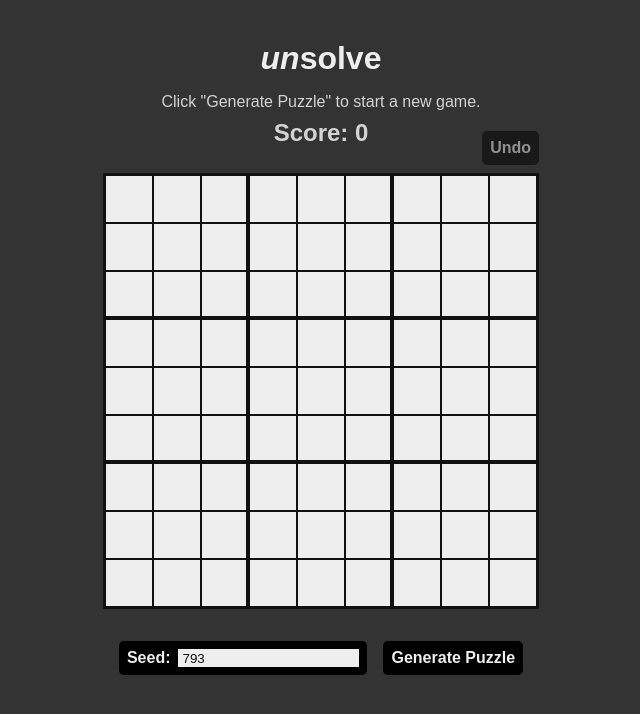
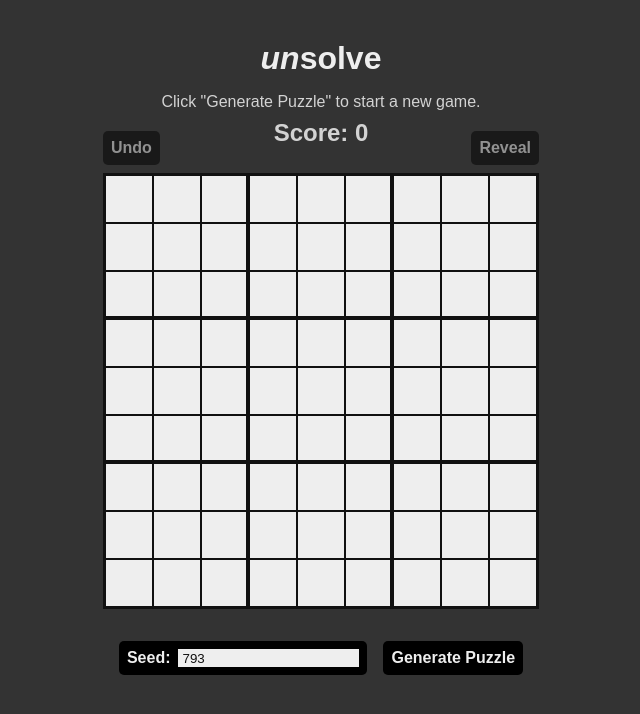
Before and after one commit to AidanGlickman/unsolve, a React (Vite) app: page / in a window 1280 px wide. Shown: the top 714 px of the page, without its empty margins (319-959 px from the left). Built offline with nearby package versions, Linux system fonts and the light colour scheme.

Commit message:
Implement reveal button

```diff
--- a/src/components/App.tsx
+++ b/src/components/App.tsx
@@ -20,6 +20,7 @@ function App() {
     const [frozen, setFrozen] = useState(true);
     const [numbersRemoved, setNumbersRemoved] = useState(0);
     const [gameOver, setGameOver] = useState(false);
+    const [revealed, setRevealed] = useState(false);
 
     async function genPuzzle(seed: number) {
         const puzzle = new Sudoku(seed);
@@ -30,6 +31,7 @@ function App() {
         setCounterExample(getDefaultCells());
         setCells(puzzle.getCellText());
         setOriginalCells(puzzle.getCellText());
+        setRevealed(false);
     }
 
     async function eraseCell(row: number, col: number) {
@@ -56,10 +58,6 @@ function App() {
         }
     }
 
-    function oscillate() {
-
-    }
-
     function startGame() {
         // reset everything
         setSudoku(undefined);
@@ -73,7 +71,7 @@ function App() {
     }
 
     function canUndo() {
-        return sudoku && numbersRemoved > 0 && !gameOver;
+        return sudoku && numbersRemoved > 0 && !gameOver && !revealed;
     }
 
     function undo() {
@@ -84,6 +82,22 @@ function App() {
         sudoku.undo();
         setCells(sudoku.getCellText());
         setNumbersRemoved(numbersRemoved - 1);
+    }
+
+    function canReveal() {
+        return sudoku && !revealed;
+    }
+
+    function reveal() {
+        if (!sudoku) {
+            return;
+        }
+
+        const newCells = sudoku.minForm.map(row => row.map(str => str.replace('.', '')))
+
+        setCells(newCells);
+        setFrozen(true);
+        setRevealed(true);
     }
 
     return (
@@ -104,17 +118,26 @@ function App() {
                 Score: {numbersRemoved}
             </div>
             <div className="sudoku-grid-wrapper">
+                <div className="sudoku-grid-buttons">
                     <button
                         className="undo-button"
                         onClick={() => undo()}
                         disabled={!canUndo()}>
                         Undo
                     </button>
+
+                    <button
+                        className="reveal-button"
+                        onClick={() => reveal()}
+                        disabled={!canReveal()}>
+                        Reveal
+                    </button>
+                </div>
                 <SudokuGrid
                     cells={cells}
                     originalCells={originalCells}
                     counterExample={counterExample}
-                    isOscillating={gameOver}
+                    isOscillating={gameOver && !revealed}
                     frozen={frozen}
                     onClickCell={eraseCell}
                 />
--- a/src/css/App.scss
+++ b/src/css/App.scss
@@ -58,6 +58,13 @@ button {
     justify-content: right;
 }
 
+.sudoku-grid-buttons {
+    display: flex;
+    width: 100%;
+    flex-direction: row;
+    justify-content: space-between;
+}
+
 .generation-settings {
     display: flex;
     flex-flow: row wrap;
```
Lines whose indentation alone changed are shown as unchanged.
